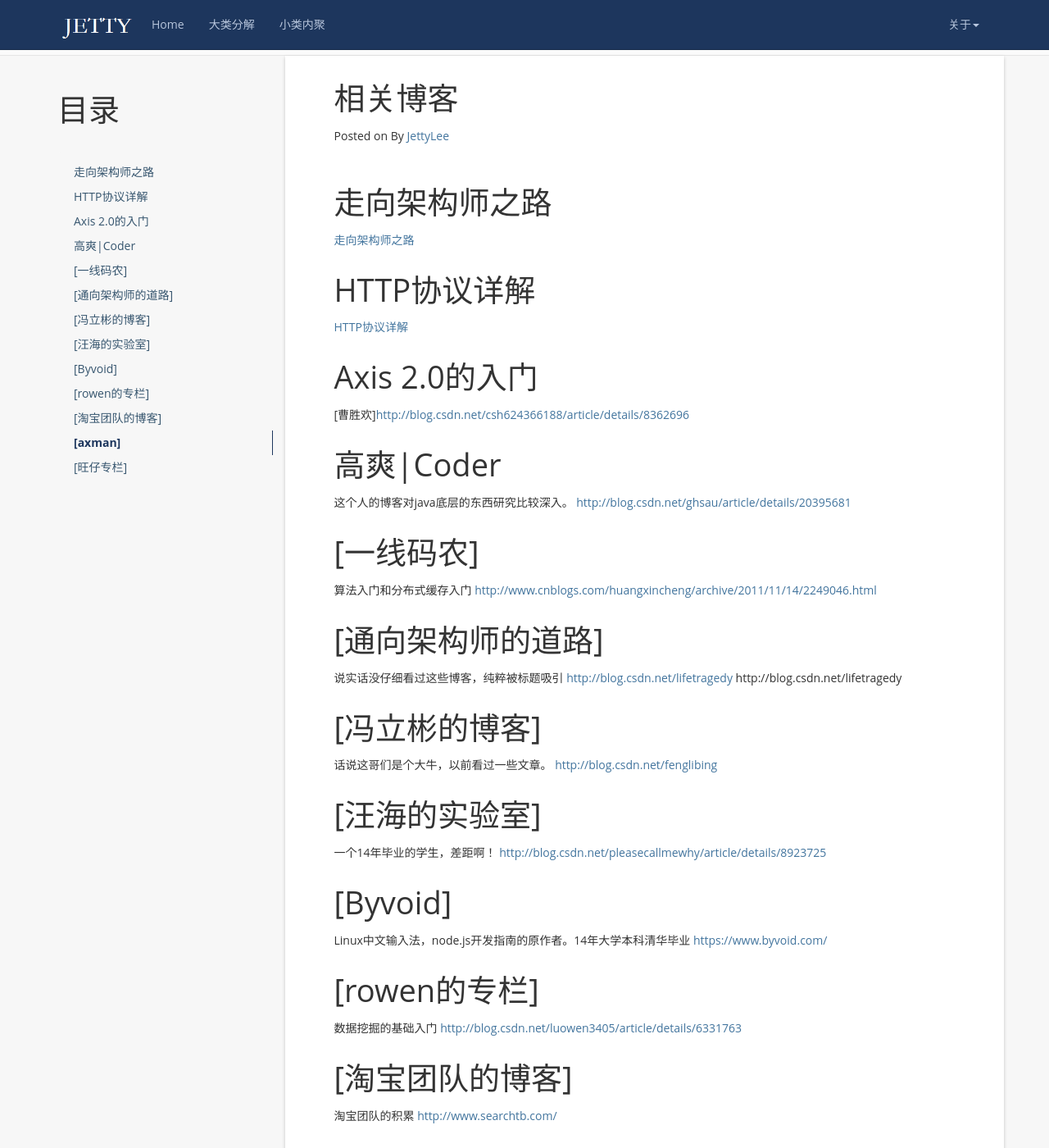
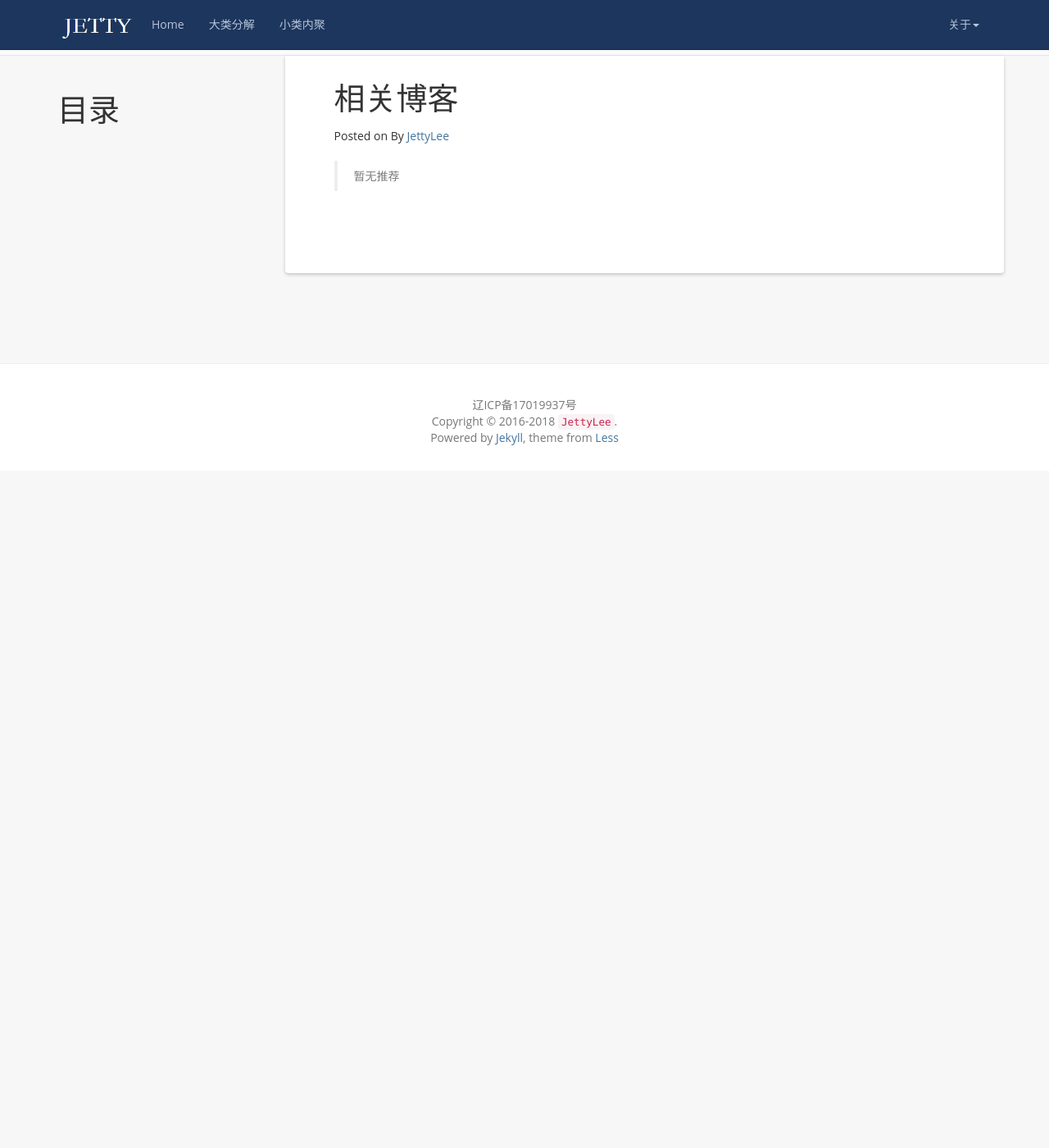
Before and after one commit to JettyLee/blog, a Jekyll site: the page built from reference.md, in a window 1280 px wide and 1400 px high, scrolled down 199 px. Shown: the whole window at 82% size. Built offline with Jekyll 4.4.1, drawn with Linux system fonts in a browser that asks for light colours; comment, search, counter and statistics services are not loaded; after the commit the page ends 900 px from its top, so only the background shows below that; some of the changed text lies outside the part shown.

Commit message:
增加书单,删除推荐博客

```diff
--- a/reference.md
+++ b/reference.md
@@ -8,65 +8,4 @@ permalink: /reference/
 {:toc}
 
 
-走向架构师之路
-=====================
-[走向架构师之路](http://blog.csdn.net/cutesource/article/details/4901506)
-
-HTTP协议详解
-=====================
-[HTTP协议详解](http://www.jmarshall.com/easy/http/)
-
-Axis 2.0的入门
-=====================
-[曹胜欢][http://blog.csdn.net/csh624366188/article/details/8362696](http://blog.csdn.net/csh624366188/article/details/8362696)
-
-高爽|Coder
-=====================
-这个人的博客对java底层的东西研究比较深入。
-[http://blog.csdn.net/ghsau/article/details/20395681](http://blog.csdn.net/ghsau/article/details/20395681)
-
-[一线码农]
-=====================
-算法入门和分布式缓存入门
-[http://www.cnblogs.com/huangxincheng/archive/2011/11/14/2249046.html](http://www.cnblogs.com/huangxincheng/archive/2011/11/14/2249046.html)
-
-[通向架构师的道路]
-=====================
-说实话没仔细看过这些博客，纯粹被标题吸引
-[http://blog.csdn.net/lifetragedy](http://blog.csdn.net/lifetragedy)
-http://blog.csdn.net/lifetragedy
-
-[冯立彬的博客]
-=====================
-话说这哥们是个大牛，以前看过一些文章。
-[http://blog.csdn.net/fenglibing](http://blog.csdn.net/fenglibing)
-
-[汪海的实验室]
-=====================
-一个14年毕业的学生，差距啊！
-[http://blog.csdn.net/pleasecallmewhy/article/details/8923725](http://blog.csdn.net/pleasecallmewhy/article/details/8923725)
-
-[Byvoid]
-=====================
-Linux中文输入法，node.js开发指南的原作者。14年大学本科清华毕业
-[https://www.byvoid.com/](https://www.byvoid.com/)
-
-[rowen的专栏]
-=====================
-数据挖掘的基础入门
-[http://blog.csdn.net/luowen3405/article/details/6331763](http://blog.csdn.net/luowen3405/article/details/6331763)
-
-[淘宝团队的博客]
-=====================
-淘宝团队的积累
-[http://www.searchtb.com/](http://www.searchtb.com/)
-
-[axman]
-=====================
-多线程相关写的比较好
-[http://blog.csdn.net/axman/article/category/894625](http://blog.csdn.net/axman/article/category/894625)
-
-[旺仔专栏]
-=====================
-Windows下FFmpeg快速入门
-[http://blog.csdn.net/hemingwang0902/article/details/4382429](http://blog.csdn.net/hemingwang0902/article/details/4382429)
+> 暂无推荐
```
Also changed, not shown: books.md (+8 -2 lines).
